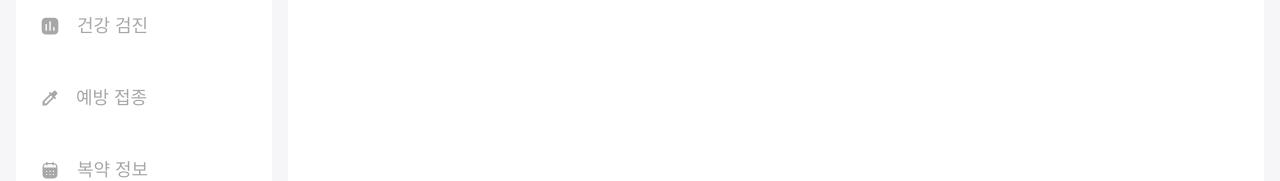
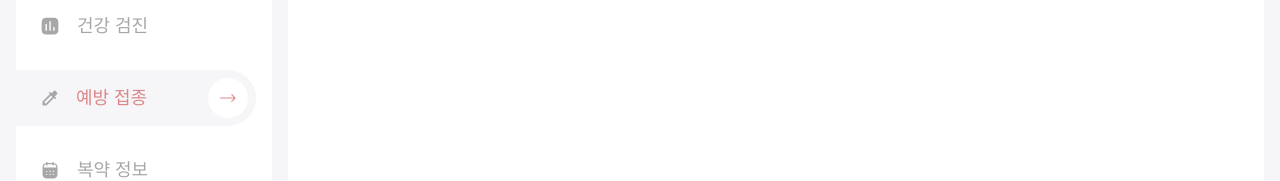
Before and after one commit to AMeaningfulStar/health-sun, a Next.js app: page /vaccination in a window 1280 px wide. Shown: the part 202-383 px from the top of the page. Built offline with nearby package versions, Linux system fonts and the light colour scheme.

Commit message:
Feat: page에 따른 퍼블리싱

```diff
--- a/components/Layout/Sidebar/Navgations/Nav.tsx
+++ b/components/Layout/Sidebar/Navgations/Nav.tsx
@@ -1,5 +1,6 @@
 import Image from 'next/image'
 import Link from 'next/link'
+import { useRouter } from 'next/router'
 
 import ARROW_ICON from '@img/Arrow_Right.svg'
 
@@ -10,12 +11,29 @@ interface NavType {
 }
 
 export default function Nav({ children, title, menuUrl }: NavType) {
+  const router = useRouter().pathname
+
+  if (router === menuUrl) {
+    return (
+      <div className="mb-4 flex h-14 w-60 items-center justify-between rounded-r-full bg-[#F6F6F9] p-2">
+        <div className="ml-4 flex items-center gap-x-4">
+          {children}
+          <span className="text-lg text-[#DB8888]">{title}</span>
+        </div>
+        <div className="h-10 w-10 rounded-full bg-white">
+          <div className="flex h-full w-full items-center justify-center">
+            <Image alt="Arrow_Icon:Right" src={ARROW_ICON} />
+          </div>
+        </div>
+      </div>
+    )
+  }
   return (
     <Link
       href={menuUrl}
       className="group mb-4 flex h-14 w-60 items-center justify-between rounded-r-full p-2 hover:bg-[#F6F6F9] active:bg-[#CACAD0]"
     >
-      <div className="flex items-center gap-x-4 ml-4">
+      <div className="ml-4 flex items-center gap-x-4">
         {children}
         <span className="text-lg text-[#A7A7A7] group-hover:text-[#DB8888]">{title}</span>
       </div>
--- a/components/Layout/Sidebar/Navgations/Navgations.tsx
+++ b/components/Layout/Sidebar/Navgations/Navgations.tsx
@@ -17,7 +17,7 @@ export default function Navgations() {
           />
         </svg>
       </Nav>
-      <Nav title="건강 검진" menuUrl="/">
+      <Nav title="건강 검진" menuUrl="/health-checkup">
         <svg width="21" height="21" viewBox="0 0 21 21" fill="none" xmlns="http://www.w3.org/2000/svg">
           <g id="Chart">
             <g id="Iconly/Bold/Chart">
@@ -32,7 +32,7 @@ export default function Navgations() {
           </g>
         </svg>
       </Nav>
-      <Nav title="예방 접종" menuUrl="/">
+      <Nav title="예방 접종" menuUrl="/vaccination">
         <svg width="20" height="20" viewBox="0 0 20 20" fill="none" xmlns="http://www.w3.org/2000/svg">
           <g id="Colorize" clipPath="url(#clip0_1005_325)">
             <path
@@ -48,7 +48,7 @@ export default function Navgations() {
           </defs>
         </svg>
       </Nav>
-      <Nav title="복약 정보" menuUrl="/">
+      <Nav title="복약 정보" menuUrl="/medication-info">
         <svg width="21" height="21" viewBox="0 0 21 21" fill="none" xmlns="http://www.w3.org/2000/svg">
           <g id="Calendar">
             <g id="Iconly/Bold/Calendar">
@@ -63,7 +63,7 @@ export default function Navgations() {
           </g>
         </svg>
       </Nav>
-      <Nav title="병원/약국 찾기" menuUrl="/">
+      <Nav title="병원/약국 찾기" menuUrl="/healthcare-search">
         <svg width="21" height="21" viewBox="0 0 21 21" fill="none" xmlns="http://www.w3.org/2000/svg">
           <g id="Calendar">
             <path
```
